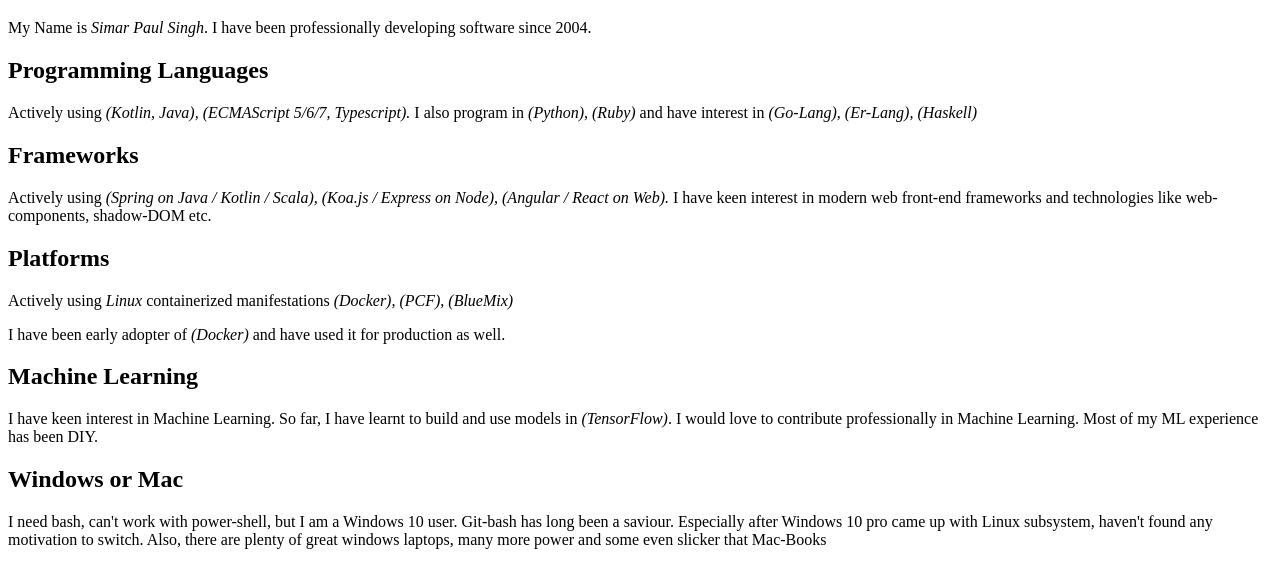
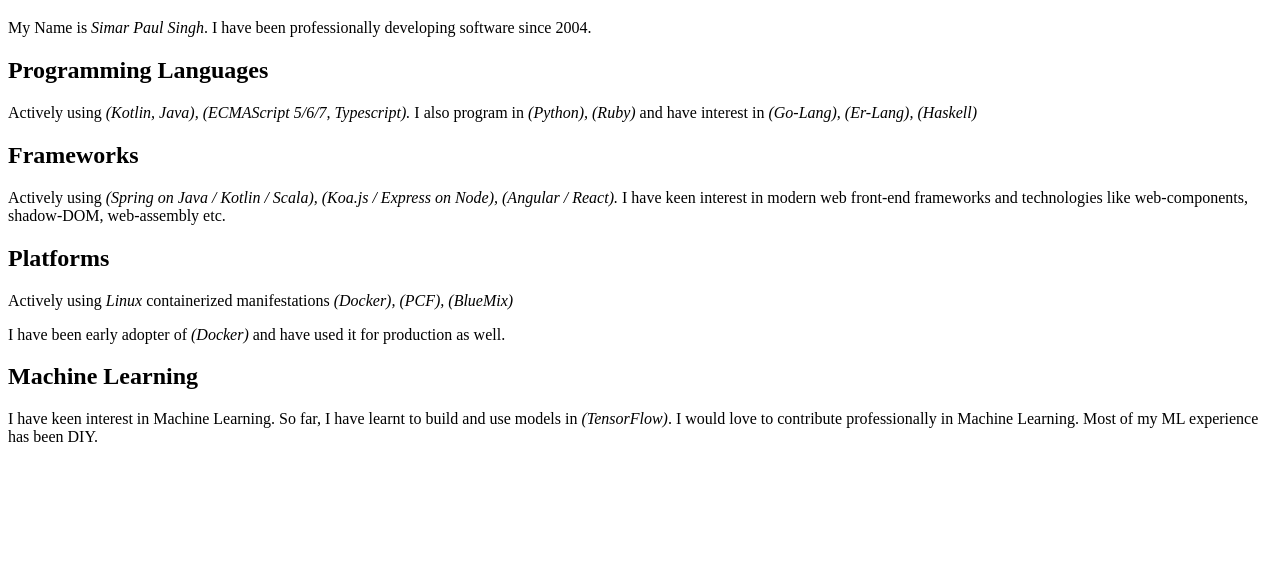
Before and after one commit to simars/simars.io, a Gatsby site: page /about in a window 1280 px wide. Shown: the part 100-688 px from the top of the page. Built offline with nearby package versions, Linux system fonts and the light colour scheme; Gatsby itself is replaced by a stand-in of ours.

Commit message:
(update) about me

```diff
--- a/src/pages/about.js
+++ b/src/pages/about.js
@@ -22,9 +22,9 @@ const AboutPage = () => (
 
     <h2>Frameworks</h2>
     <p>
-      Actively using <em>(Spring on Java / Kotlin / Scala), (Koa.js / Express on Node), (Angular / React on
-      Web). </em> I have keen interest in modern web front-end frameworks and technologies like web-components,
-      shadow-DOM etc.
+      Actively using <em>(Spring on Java / Kotlin / Scala), (Koa.js / Express on Node), (Angular / React).
+    </em> I have keen interest in modern web front-end frameworks and technologies like web-components,
+      shadow-DOM, web-assembly etc.
     </p>
 
     <h2>Platforms</h2>
@@ -40,12 +40,6 @@ const AboutPage = () => (
       I would love to contribute professionally in Machine Learning. Most of my ML experience has been DIY.
     </p>
 
-    <h2>Windows or Mac</h2>
-    <p>
-      I need bash, can't work with power-shell, but I am a Windows 10 user. Git-bash has long been a saviour.
-      Especially after Windows 10 pro came up with Linux subsystem, haven't found any motivation to switch.
-      Also, there are plenty of great windows laptops, many more power and some even slicker that Mac-Books
-    </p>
   </div>
 )
 
```
Also changed, not shown: src/pages/2018-08-19-angular-test-components-unit-shallow-deep/index.md (+4 -4 lines).
